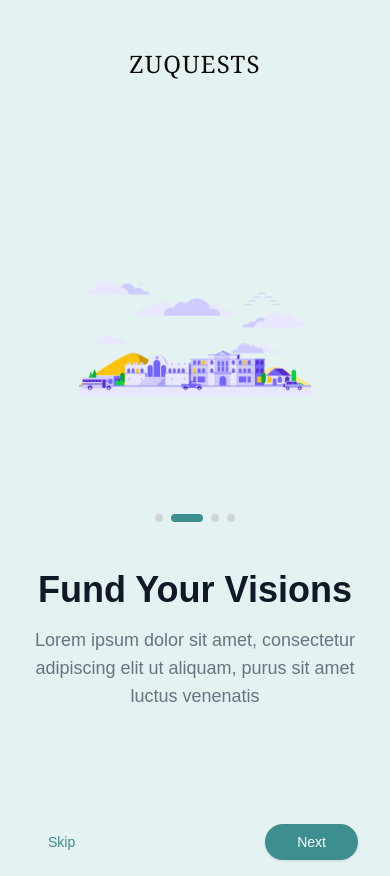
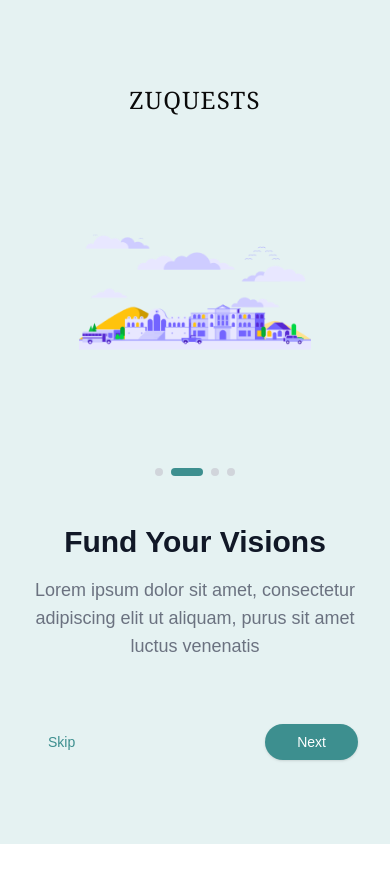
Before and after one commit to tms7331/zuQuest-frontend, a Next.js app: page /entry1fund in a window 390 px wide. After the commit the page ends 844 px from the top, so only its background shows below. Built offline with nearby package versions, Linux system fonts and the light colour scheme.

Commit message:
Fix background color and formatting

```diff
--- a/app/entry1fund/page.tsx
+++ b/app/entry1fund/page.tsx
@@ -4,13 +4,12 @@ import { Button } from "@/components/ui/button"
 
 export default function Page() {
     return (
-        <main className="min-h-screen bg-[#E5F2F2] flex flex-col items-center justify-between p-4">
-            <div className="w-full max-w-md flex flex-col items-center justify-between min-h-screen">
-                <div className="w-full text-center mb-12 pt-8">
+        <main className="min-h-screen bg-[#E5F2F2] flex flex-col items-center justify-center p-4">
+            <div className="w-full max-w-md text-center mb-12">
                 <h1 className="text-2xl md:text-4xl font-serif tracking-wider">ZUQUESTS</h1>
             </div>
 
-                <div className="w-full space-y-8 flex-grow flex flex-col justify-center">
+            <div className="w-full max-w-md space-y-8">
                 <div className="relative h-64 md:h-80">
                     <Image
                         src="/CityscapesTown.png?height=400&width=400"
@@ -29,13 +28,12 @@ export default function Page() {
                 </div>
 
                 <div className="text-center space-y-4">
-                        <h2 className="text-4xl font-bold text-gray-900">
+                    <h2 className="text-3xl md:text-4xl font-bold text-gray-900">
                         Fund Your Visions
                     </h2>
                     <p className="text-gray-500 text-lg md:text-xl max-w-sm mx-auto">
                         Lorem ipsum dolor sit amet, consectetur adipiscing elit ut aliquam, purus sit amet luctus venenatis
                     </p>
-                    </div>
                 </div>
 
                 <div className="flex justify-between items-center pt-8 w-full px-4">
--- a/app/entry2rewards/page.tsx
+++ b/app/entry2rewards/page.tsx
@@ -48,7 +48,7 @@ export default function Page() {
                         className="bg-[#3D8F8F] hover:bg-[#2D7A7A] text-white px-8 py-2 rounded-full"
                         asChild
                     >
-                        <Link href="/entry3bad">Next</Link>
+                        <Link href="/entry3fun">Next</Link>
                     </Button>
                 </div>
             </div>
--- a/app/entry3bad/page.tsx
+++ b/app/entry3fun/page.tsx
@@ -4,13 +4,10 @@ import { Button } from "@/components/ui/button"
 
 export default function Page() {
     return (
-        <main className="min-h-screen bg-white flex flex-col items-center justify-between p-4">
-            {/* Header */}
-            <div className="w-full max-w-md text-center pt-8">
+        <main className="min-h-screen bg-[#E5F2F2] flex flex-col items-center justify-center p-4">
+            <div className="w-full max-w-md text-center mb-12">
                 <h1 className="text-2xl md:text-4xl font-serif tracking-wider">ZUQUESTS</h1>
             </div>
-
-
 
             <div className="w-full max-w-md space-y-8">
                 <div className="relative h-64 md:h-80">
@@ -41,7 +38,6 @@ export default function Page() {
                         Lorem ipsum dolor sit amet, consectetur adipiscing elit ut aliquam, purus sit amet luctus venenatis
                     </p>
                 </div>
-            </div>
 
                 {/* Bottom Buttons */}
                 <div className="w-full max-w-md flex justify-between items-center pt-8 pb-4">
@@ -59,6 +55,7 @@ export default function Page() {
                         <Link href="/loginwristband">Sign In</Link>
                     </Button>
                 </div>
+            </div>
         </main>
     )
 }
```
Lines whose indentation alone changed are shown as unchanged.
